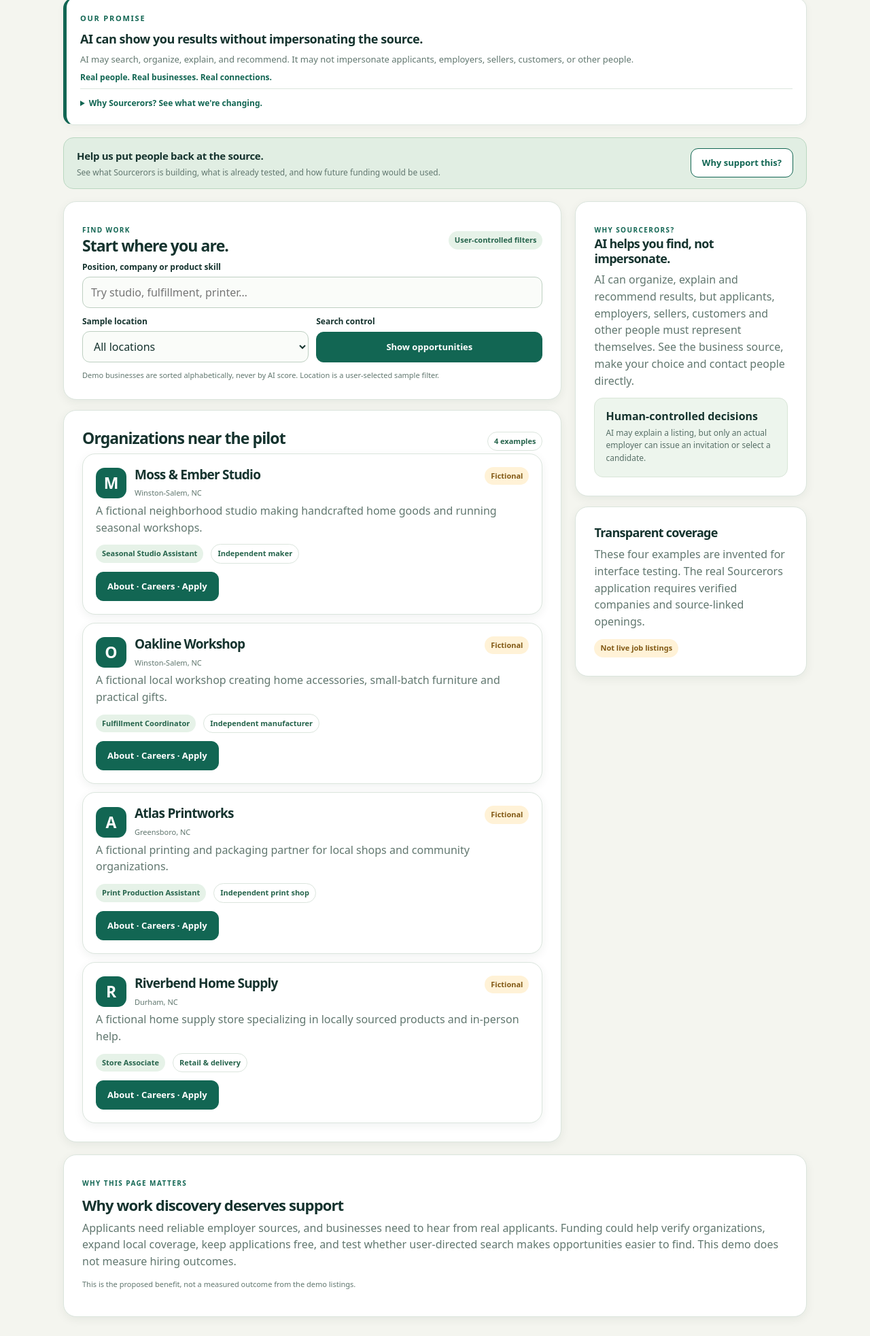
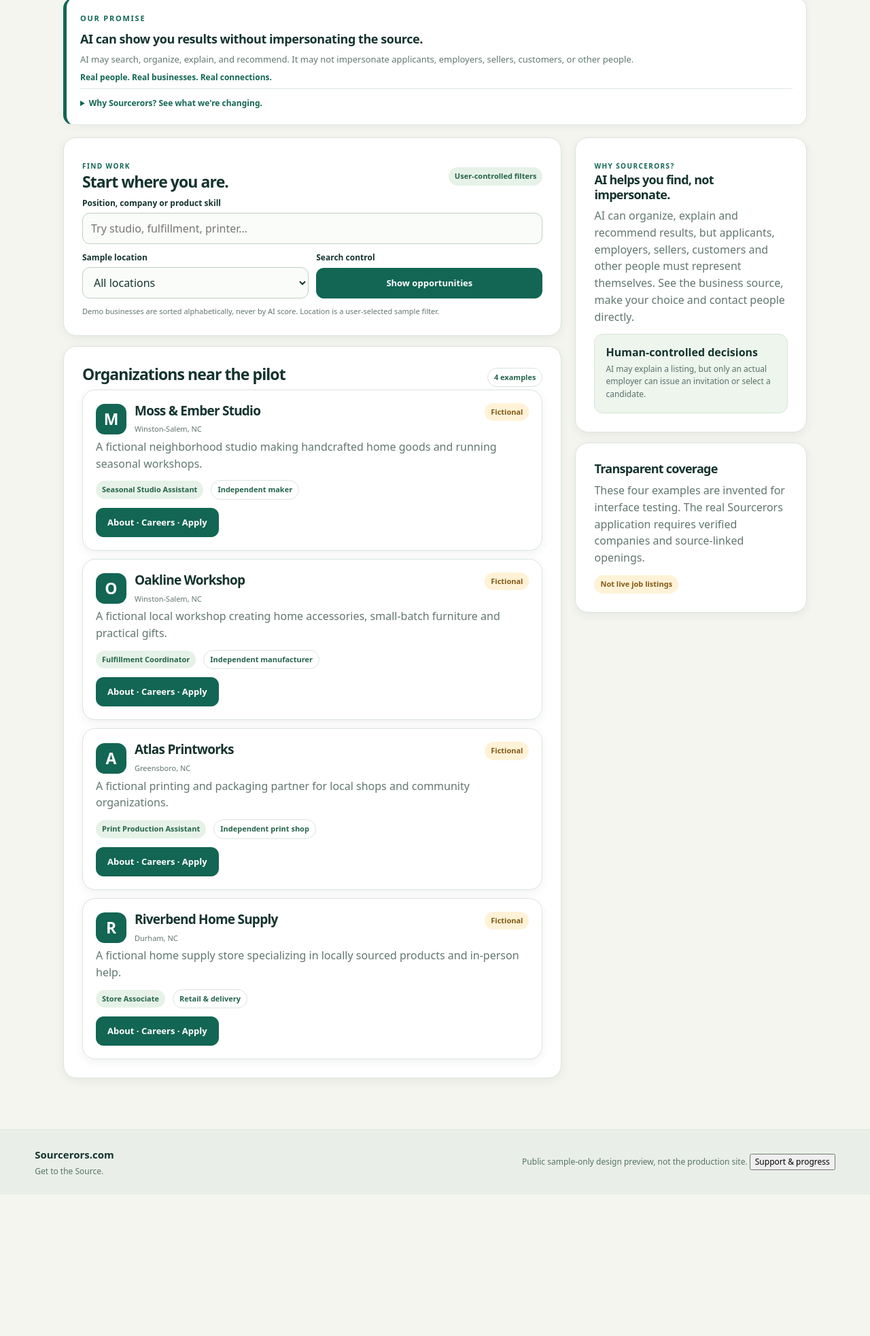
Before and after one commit to ryanlcole/family-planner, a plain HTML site: page sourcerors-preview/index.html in a window 1280 px wide. Shown: the part 435-2400 px from the top of the page at 68% size. After the commit the page ends 2192 px from the top, so only its background shows below. Drawn offline with Linux system fonts and the light colour scheme.

Commit message:
ux: move all crowdfunding narrative into dedicated Support section and keep everyday pages focused

```diff
--- a/sourcerors-preview/index.html
+++ b/sourcerors-preview/index.html
@@ -21,6 +21,7 @@
     <button type="button" data-tab="work" class="is-active">Find work</button>
     <button type="button" data-tab="earn">Interviews</button>
     <button type="button" data-tab="products">Find products</button>
+    <button type="button" data-tab="support">Support</button>
   </nav>
   <button type="button" class="account-button" data-tab="account">Account <span aria-hidden="true">◎</span></button>
 </header>
@@ -48,20 +49,26 @@
       </div>
     </details>
   </section>
-  <div class="crowd-callout">
-    <div><strong>Help us put people back at the source.</strong><p>See what Sourcerors is building, what is already tested, and how future funding would be used.</p></div>
-    <a class="btn secondary" href="#support">Why support this?</a>
-  </div>
   <div id="notice" class="notice" hidden role="status" aria-live="polite"></div>
   <section id="page" aria-label="Sourcerors preview content" aria-live="polite">
     <div class="panel"><p>Preparing the preview…</p></div>
   </section>
-  <section class="funding-context panel" aria-labelledby="fundingContextTitle">
-    <span class="label">WHY THIS PAGE MATTERS</span>
-    <h2 id="fundingContextTitle">Why work discovery needs a human-first alternative</h2>
-    <p id="fundingContextText">Job seekers and employers need direct, transparent connections. The goal is to show source-backed businesses and all eligible listings, with human review instead of invisible automated rejection.</p>
-    <p class="micro">This is the proposed benefit, not a measured outcome from the demo listings.</p>
-  </section>
+  <section id="supportPage" aria-label="Crowdfunding mission, evidence and plan" hidden>
+    <div class="support-intro panel">
+      <span class="label">CROWDFUNDING · INDEPENDENT SECTION</span>
+      <h2>Support the mission. See the evidence.</h2>
+      <p>Here's why the network is being built, what the public demonstration can show, what the separate private pilot has actually tested, and which milestones still need resources. This is a proposal, not an active fundraising campaign.</p>
+    </div>
+    <section class="funding-context panel" aria-labelledby="supportUseHeading">
+      <span class="label">WHAT EACH EXPERIENCE WOULD SOLVE</span>
+      <h2 id="supportUseHeading">Four purposes. One human-first rule.</h2>
+      <div class="support-scenarios">
+        <article><strong>Work</strong><p>Verified organizations and free direct applications, with human decisions instead of automated applicant exclusion.</p><button type="button" class="btn secondary" data-action="sample:work">Try a work sample</button></article>
+        <article><strong>Interviews</strong><p>Human-issued invitations, candidate choice, accessible scheduling and reviewed fraud protections.</p><button type="button" class="btn secondary" data-action="sample:earn">Try an interview sample</button></article>
+        <article><strong>Products</strong><p>Source-linked independent merchants and clear exact-versus-possible matches without inventing shipping information.</p><button type="button" class="btn secondary" data-action="sample:products">Try a product sample</button></article>
+        <article><strong>Account</strong><p>Separate permissions for applications, shopping, and human communication, with no cross-purpose data sale.</p><button type="button" class="btn secondary" data-action="sample:account">Try a privacy sample</button></article>
+      </div>
+    </section>
   <section id="support" class="crowdfund-section" aria-labelledby="supportHeading">
     <div class="funding-title">
       <span class="label">THE MISSION · THE PLAN · THE EVIDENCE</span>
@@ -86,16 +93,18 @@
       <div class="funding-boundary"><strong>No donations are collected on this page.</strong><span> A payment link, campaign target, and supporter terms will be added only after a legitimate fundraising setup has been approved.</span></div>
     </div>
   </section>
+  </section>
 </main>
 <footer class="footer">
   <div><strong>Sourcerors.com</strong><p>Get to the Source.</p></div>
-  <div>Public sample-data-only preview of the approved direction. It is not the production Sourcerors website.</div>
+  <div>Public sample-only design preview, not the production site. <button type="button" class="footer-link" data-tab="support">Support &amp; progress</button></div>
 </footer>
 <nav class="mobile-nav" aria-label="Mobile navigation">
   <button type="button" data-tab="work" class="is-active"><span aria-hidden="true">⌕</span>Work</button>
   <button type="button" data-tab="earn"><span aria-hidden="true">▤</span>Earn</button>
   <button type="button" data-tab="products"><span aria-hidden="true">◈</span>Products</button>
   <button type="button" data-tab="account"><span aria-hidden="true">◎</span>Account</button>
+  <button type="button" data-tab="support"><span aria-hidden="true">♡</span>Support</button>
 </nav>
 <script defer src="./preview.js"></script>
 </body>
```
